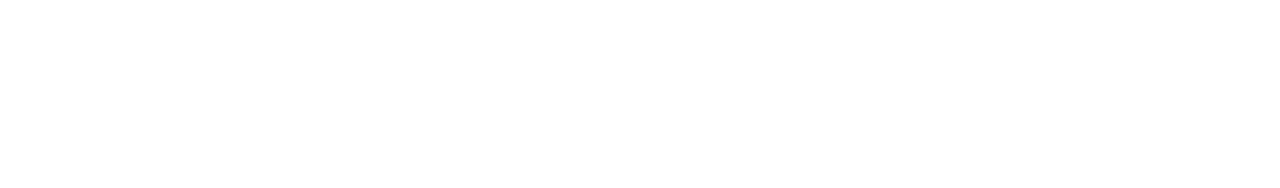
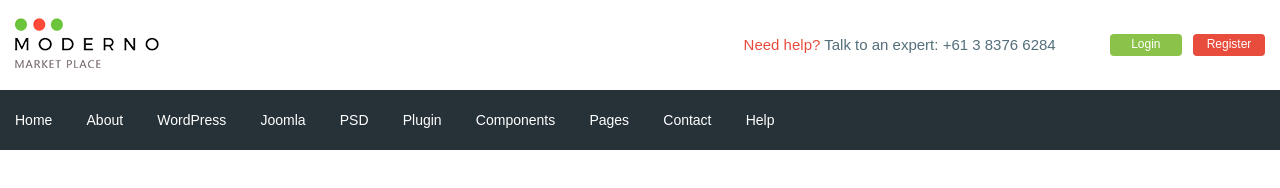
Before and after one commit to revovich/moderno, a website: page app/index.html in a window 1280 px wide. Drawn offline with nearby package versions, Linux system fonts and the light colour scheme; files that its build step writes are made by us from their sources.

Commit message:
added header

```diff
--- a/app/index.html
+++ b/app/index.html
@@ -5,12 +5,99 @@
   <meta charset="UTF-8">
   <meta name="viewport" content="width=device-width, initial-scale=1.0">
   <meta http-equiv="X-UA-Compatible" content="ie=edge">
+  <link href="https://fonts.googleapis.com/css?family=Roboto:500,700&display=swap" rel="stylesheet">
   <link rel="stylesheet" href="css/libs.min.css">
   <link rel="stylesheet" href="css/style.min.css">
   <title>Document</title>
 </head>
 
 <body>
+  <header class="header">
+    <div class="header__top">
+      <div class="container">
+        <div class="header__top-inner">
+          <div class="header__logo">
+            <a href="#">
+              <img src="img/logo.png" alt="">
+            </a>
+          </div>
+          <div class="header__text">
+            <a href="#">
+              <span>Need help?</span>
+            </a>
+            Talk to an expert:
+            <a class="header__phone" href="tel:61383766284">+61 3 8376 6284</a>
+          </div>
+          <div class="header__box">
+            <a class="basket" href="#"></a>
+            <a class="header__btn header__btn-login" href="">Login</a>
+            <a class="header__btn header__btn-register" href="">Register</a>
+          </div>
+        </div>
+      </div>
+    </div>
+
+    <div class="header__menu">
+      <div class="container">
+        <nav class="menu">
+          <ul class="menu__list">
+            <li>
+              <a href="#">
+                Home
+              </a>
+            </li>
+            <li>
+              <a href="#">
+                About
+              </a>
+            </li>
+            <li>
+              <a href="#">
+                WordPress
+              </a>
+            </li>
+            <li>
+              <a href="#">
+                Joomla
+              </a>
+            </li>
+            <li>
+              <a href="#">
+                PSD
+              </a>
+            </li>
+            <li>
+              <a href="#">
+                Plugin
+              </a>
+            </li>
+            <li>
+              <a href="#">
+                Components
+              </a>
+            </li>
+            <li>
+              <a href="#">
+                Pages
+              </a>
+            </li>
+            <li>
+              <a href="#">
+                Contact
+              </a>
+            </li>
+            <li>
+              <a href="#">
+                Help
+              </a>
+            </li>
+          </ul>
+        </nav>
+      </div>
+    </div>
+  </header>
+
+
 
   <script src="https://ajax.googleapis.com/ajax/libs/jquery/3.4.1/jquery.min.js"></script>
   <script src="js/libs.min.js"></script>
--- /dev/null
+++ b/app/scss/_fonts.scss
@@ -0,0 +1,6 @@
+@font-face {
+  font-family: 'Roboto-Regular', sans-serif;
+  src: url('../fonts/Roboto-Regular.woff2') format('woff2'), url('../fonts/Roboto-Regular.woff') format('woff');
+  font-weight: 400;
+  font-display: swap;
+}
--- /dev/null
+++ b/app/scss/_global.scss
@@ -0,0 +1,33 @@
+html {
+  box-sizing: border-box;
+}
+
+*, *::before, *::after {
+  box-sizing: inherit;
+}
+
+a {
+  display: inline-block;
+  text-decoration: none;
+  color: $text;
+}
+
+ul, li {
+  margin: 0;
+  padding: 0;
+  list-style: none;
+}
+
+body {
+  font-family: 'Roboto-Regular', sans-serif;
+  font-size: 15px;
+  font-weight: 400;
+  height: 24px;
+  color: $text;
+}
+
+.container {
+  min-width: 1200px;
+  margin: 0 auto;
+  padding: 0 15px;
+}
--- /dev/null
+++ b/app/scss/_vars.scss
@@ -0,0 +1,4 @@
+$text: #546e7a;
+$red: #e74c3c;
+$green: #8bc34a;
+$bg: #263238;
--- a/app/scss/style.scss
+++ b/app/scss/style.scss
@@ -1,3 +1,58 @@
-html {
-  box-sizing: border-box;
+@import 'vars';
+@import 'global';
+@import 'fonts';
+.header__top-inner {
+  display: flex;
+  justify-content: space-between;
+  height: 90px;
+  align-items: center;
 }
+
+.header__text {
+  margin-left: auto;
+  margin-right: 50px;
+  span {
+    color: $red;
+  }
+}
+
+.header__btn {
+  padding: 4px;
+  width: 72px;
+  border-radius: 4px;
+  text-align: center;
+  color: #fff;
+  font-size: 12px;
+}
+
+.header__btn-login {
+  background-color: $green;
+}
+
+.header__btn-register {
+  background-color: $red;
+  margin-left: 7px;
+}
+
+.header__menu {
+  background-color: $bg;
+}
+
+.menu {
+  display: flex;
+  align-items: center;
+  height: 60px;
+}
+
+.menu__list {
+  li {
+    display: inline-block;
+    &+li {
+      margin-left: 30px;
+    }
+  }
+  a {
+    color: #fff;
+    font-size: 14px;
+  }
+}
--- a/gulpfile.js
+++ b/gulpfile.js
@@ -8,7 +8,7 @@ let gulp = require('gulp'),
     cssmin = require('gulp-cssmin');
 
 gulp.task('sass', function() {
-    return gulp.src('app/scss/style.scss')
+    return gulp.src('app/scss/**/*.scss')
         .pipe(sass({ outputStyle: 'compressed' }))
         .pipe(rename({ suffix: '.min' }))
         .pipe(autoprefixer({
@@ -58,7 +58,7 @@ gulp.task('browser-sync', function() {
 });
 
 gulp.task('watch', function() {
-    gulp.watch('app/scss/style.scss', gulp.parallel('sass'))
+    gulp.watch('app/scss/**/*.scss', gulp.parallel('sass'))
     gulp.watch('app/*.html', gulp.parallel('html'))
     gulp.watch('app/js/*.js', gulp.parallel('js'))
 });
```
Also changed, not shown: app/fonts/Roboto-Regular.ttf (added), app/fonts/Roboto-Regular.woff (added), app/fonts/Roboto-Regular.woff2 (added), app/img/logo.png (added).
